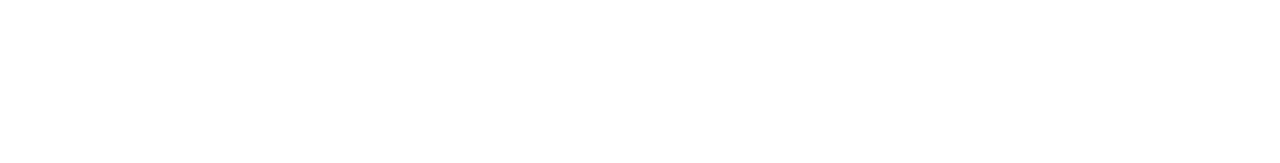
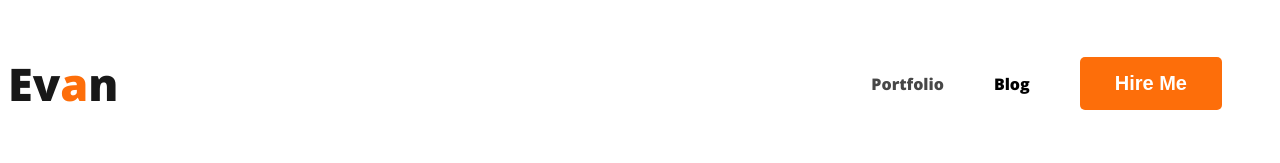
Before and after one commit to ShakirEvan530/portfolio-website, a plain HTML site: page index.html in a window 1280 px wide. Drawn offline with nearby package versions, Linux system fonts and the light colour scheme.

Commit message:
navbar added

```diff
--- a/index.html
+++ b/index.html
@@ -4,10 +4,21 @@
     <meta charset="UTF-8">
     <meta name="viewport" content="width=device-width, initial-scale=1.0">
     <title>Web Developer Portfolio</title>
+    <link rel="preconnect" href="https://fonts.googleapis.com">
+<link rel="preconnect" href="https://fonts.gstatic.com" crossorigin>
+<link href="https://fonts.googleapis.com/css2?family=Open+Sans:wght@800&display=swap" rel="stylesheet">
+    <link rel="stylesheet" href="style.css">
 </head>
 <body>
     <header>
-
+            <nav>
+                <h3 class="nav-title">Ev<span class="text-primary">a</span>n</h3>
+                <ul>
+                    <li><a href="">Portfolio</a></li>
+                    <li>Blog</li>
+                    <li><button class="btn-primary">Hire Me</button></li>
+                </ul>
+            </nav>
     </header>
 
     <main>
--- /dev/null
+++ b/style.css
@@ -0,0 +1,44 @@
+/*
+common shared style
+*/
+body{
+font-family: 'Open Sans', sans-serif;
+}
+.text-primary{
+    color: #FD6E0A;;
+}
+
+.btn-primary{
+    border-radius: 5px;
+    background: #FD6E0A;
+    border: 0;
+    color: white;
+    font-size: 20px;
+    font-weight: 700;
+    padding: 15px 35px;
+}
+/*nav related style*/
+nav{
+    display: flex;
+    justify-content: space-between;
+    align-items: center;
+}
+.nav-title{
+color:#181818;
+font-size: 45px;
+font-weight: 800;
+}
+
+nav > ul{
+    display: flex;
+    align-items: center;
+    justify-content: space-between;
+}
+nav li{
+    list-style: none;
+    margin-right: 50px;
+}
+nav a{
+    text-decoration: none;
+    color:#474747 ;
+}
```
